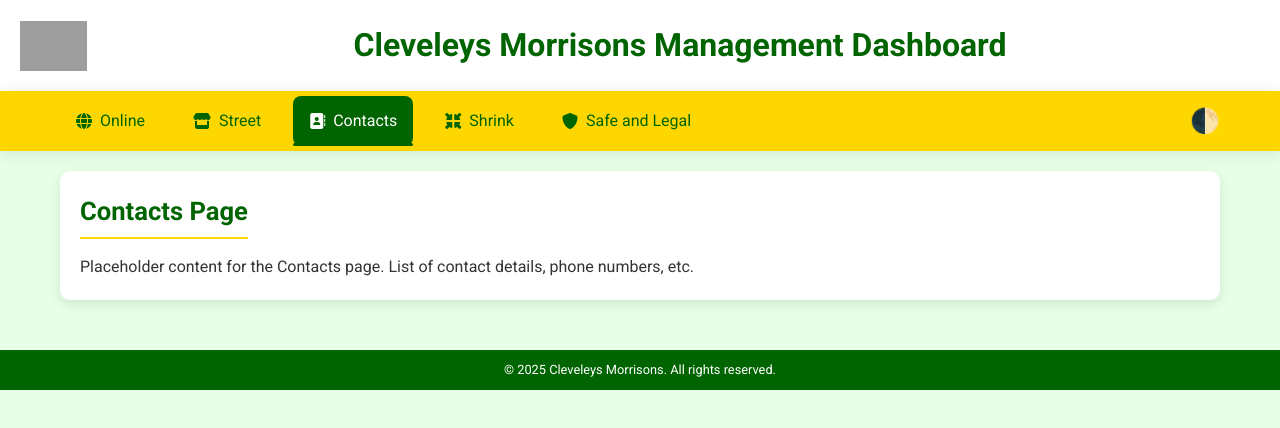
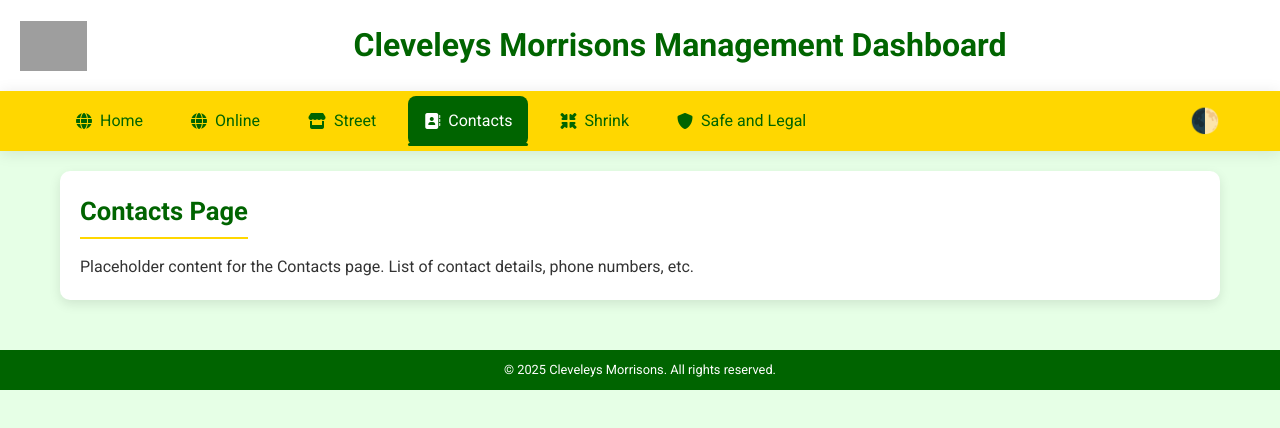
Before and after one commit to Daave2/daave2.github.io, a plain HTML site: page contacts.html in a window 1280 px wide. Drawn offline with Linux system fonts and the light colour scheme; grey boxes are pictures that could not be loaded.

Commit message:
Update contacts.html

```diff
--- a/contacts.html
+++ b/contacts.html
@@ -215,6 +215,7 @@
   <nav class="nav">
     <div class="nav-container">
       <ul class="nav-links">
+        <li><a href="index.html" ><i class="fas fa-globe"></i>Home</a></li>
         <li><a href="online.html"><i class="fas fa-globe"></i>Online</a></li>
         <li><a href="street.html"><i class="fas fa-store"></i>Street</a></li>
         <li><a href="contacts.html" class="active"><i class="fas fa-address-book"></i>Contacts</a></li>
```
